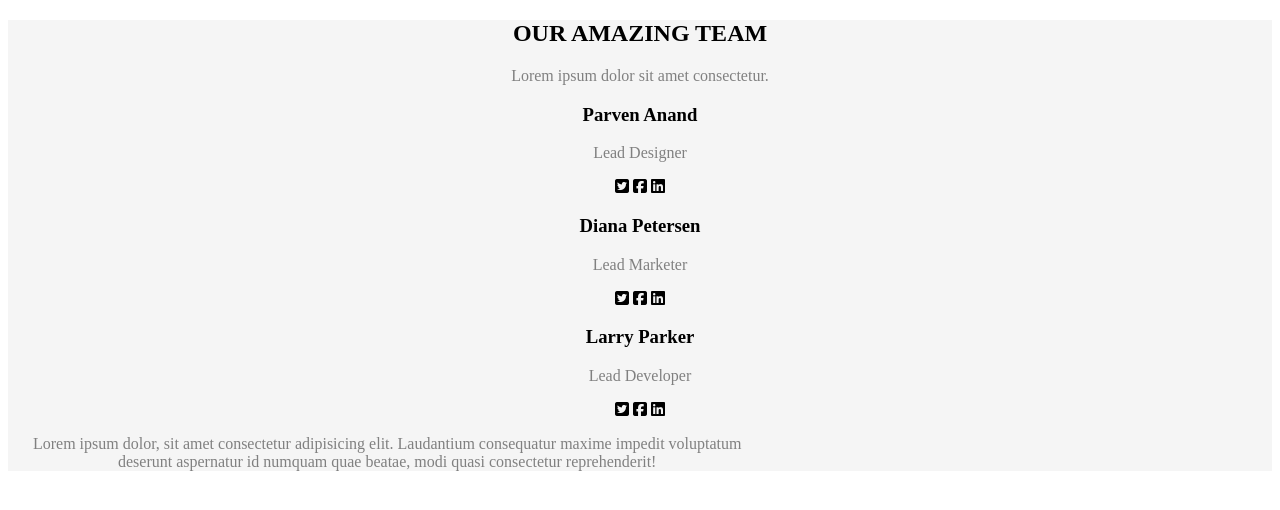
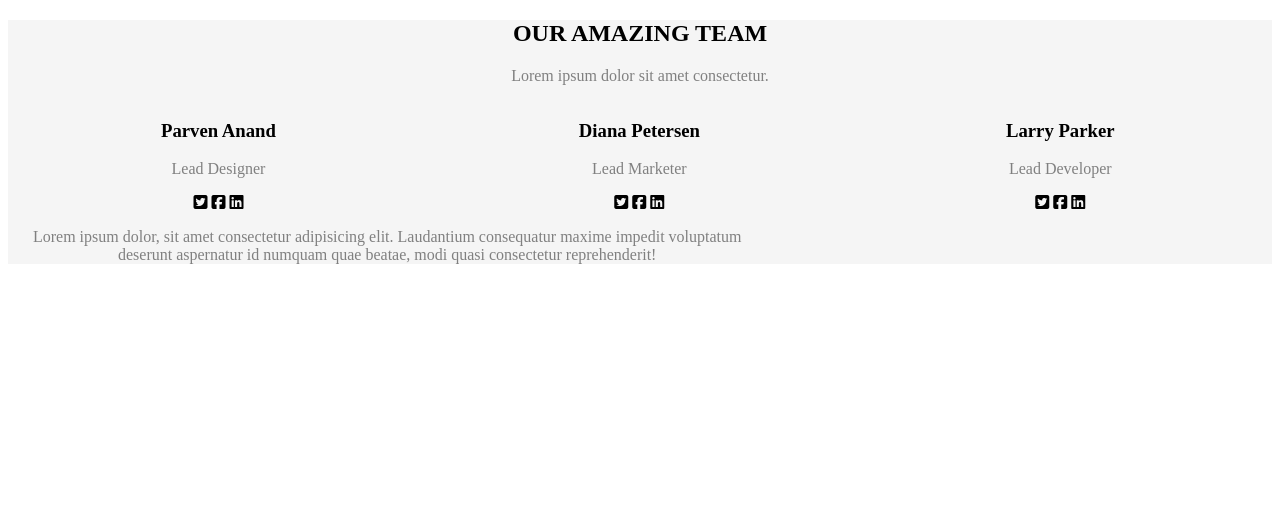
Before and after one commit to ahedmafarjeh/css_task-1, a plain HTML site: page index.html in a window 1280 px wide. Drawn offline with Linux system fonts and the light colour scheme.

Commit message:
Add files via upload

```diff
--- a/css/index_style.css
+++ b/css/index_style.css
@@ -9,3 +9,11 @@ p{
 .section_footer{
  width: 60%;
 }
+
+.member{
+  float: left;
+  width: 33.3%;
+}
+.clear{
+  clear: both;
+}
--- a/index.html
+++ b/index.html
@@ -15,27 +15,28 @@
     </div>
 
     <div class="team_member">
-      <div>
+      <div class="member">
         <h3>Parven Anand</h3>
         <p>Lead Designer</p>
         <i class="fa-brands fa-square-twitter"></i>
         <i class="fa-brands fa-square-facebook"></i>
         <i class="fa-brands fa-linkedin"></i>
       </div>
-      <div>
+      <div class="member">
         <h3>Diana Petersen</h3>
         <p>Lead Marketer</p>
         <i class="fa-brands fa-square-twitter"></i>
         <i class="fa-brands fa-square-facebook"></i>
         <i class="fa-brands fa-linkedin"></i>
       </div>
-      <div>
+      <div class="member">
         <h3>Larry Parker</h3>
         <p>Lead Developer</p>
         <i class="fa-brands fa-square-twitter"></i>
         <i class="fa-brands fa-square-facebook"></i>
         <i class="fa-brands fa-linkedin"></i>
       </div>
+      <div class="clear"></div>
     </div>
 
     <div class="section_footer">
```
